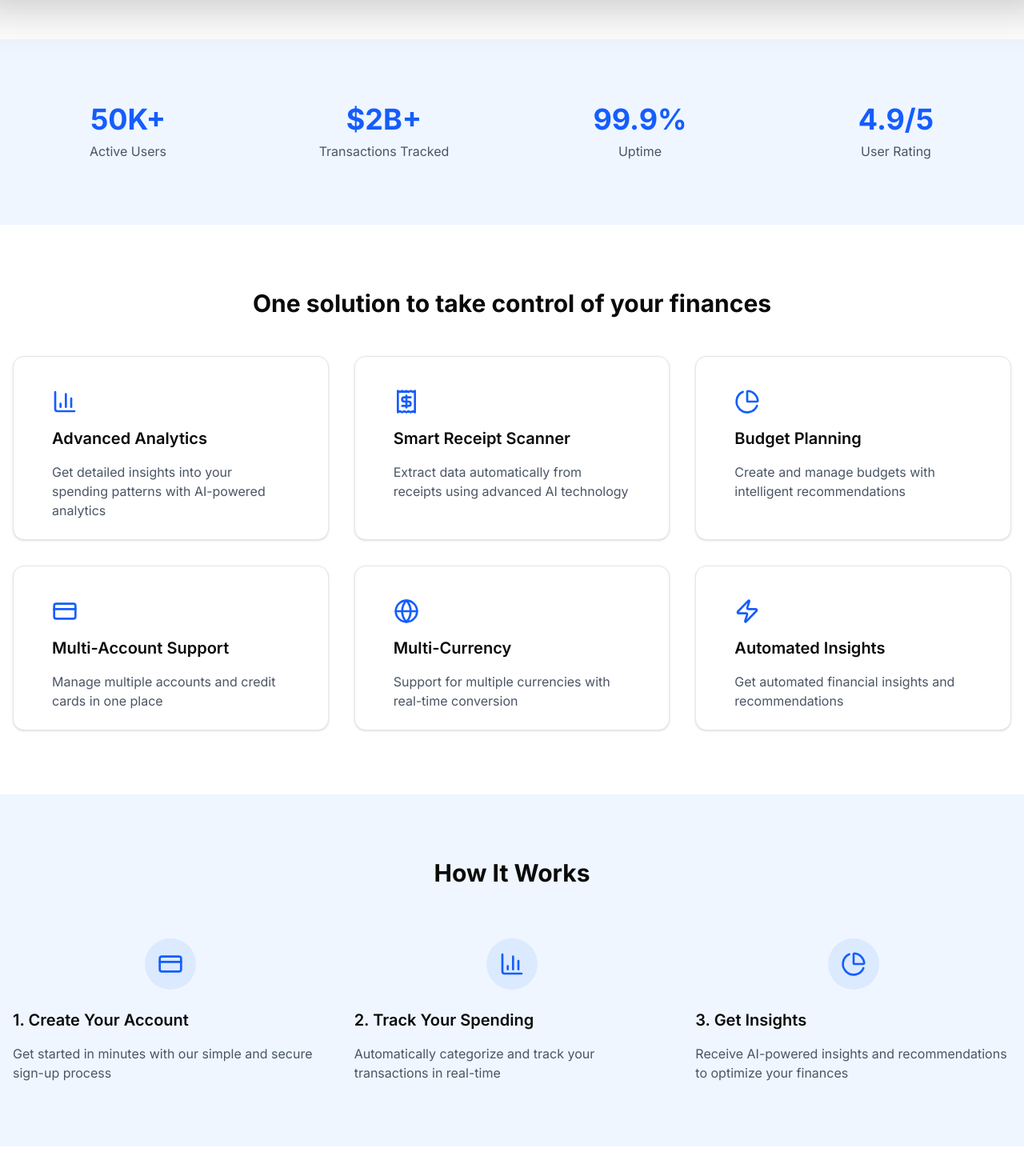
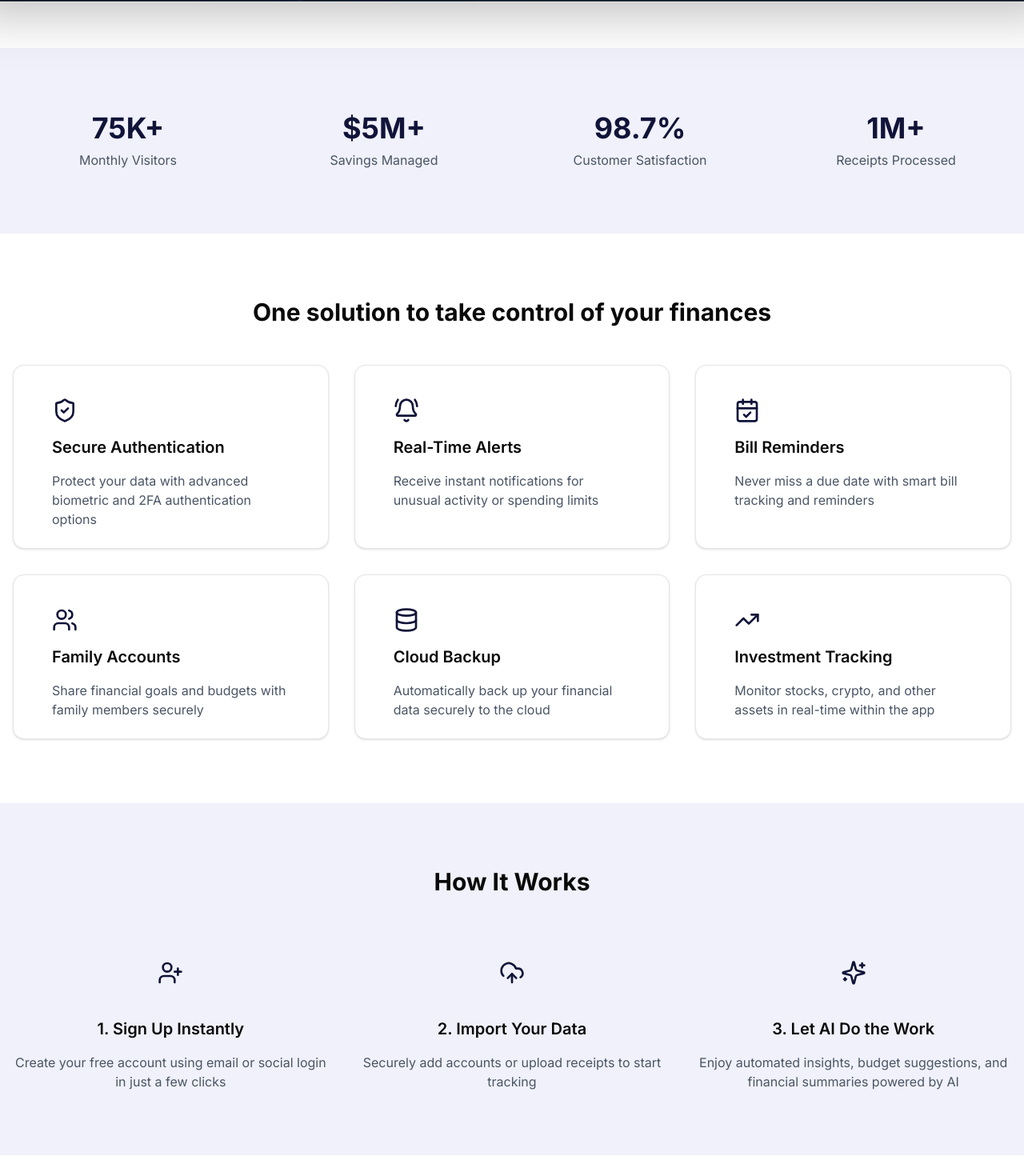
Before and after one commit to pallavihegde01/Finance-management, a Next.js app: page / in a window 1280 px wide. Shown: the part 1240-2710 px from the top of the page at 80% size. Built offline with nearby package versions, Linux system fonts and the light colour scheme; no server answers.

Commit message:
changes with  ui

```diff
--- a/app/(main)/dashboard/layout.js
+++ b/app/(main)/dashboard/layout.js
@@ -5,7 +5,7 @@ import { BarLoader } from 'react-spinners';
 const DashboardLayout= () => {
   return (
     <div className='px-5'>
-        <h1 className='text-6xl font-bold bg-gradient-to-br from-blue-600 to-purple-600 tracking-tighter pr-2 pb-2 text-transparent bg-clip-text mb-2'>Dashboard</h1>
+        <h1 className='text-6xl font-bold bg-gradient-to-br from-[#111439] to-[#AB2AED] tracking-tighter pr-2 pb-2 text-transparent bg-clip-text mb-2'>Dashboard</h1>
         <Suspense
             fallback={<BarLoader className="mt-4" width={"100%"} color="#9333ea"/>}
         >
--- a/app/page.jsx
+++ b/app/page.jsx
@@ -11,12 +11,12 @@ export default function Home() {
   <div className="mt-40 ">
     <HeroSection/>
 
-    <section className="py-20 bg-blue-50">
+    <section className="py-20 bg-[#F0F1FA]">
       <div className="container mx-auto px-4">
         <div className="grid grid-cols-2 md:grid-cols-4 gap-8">
           {statsData.map((statsData,index)=>(
             <div key={index} className="text-center">
-              <div className="text-4xl font-bold text-blue-600 mb-2">{statsData.value}</div>
+              <div className="text-4xl font-bold text-[#111439] mb-2">{statsData.value}</div>
               <div className="text-gray-600">{statsData.label}</div>
             </div>
           ))}
@@ -41,14 +41,14 @@ export default function Home() {
       </div>
     </section>
 
-    <section className="py-20 bg-blue-50">
+    <section className="py-20 bg-[#F0F1FA]">
       <div className="container mx-auto px-4">
         <h2 className="text-3xl font-bold text-center mb-16">How It Works</h2>
         <div className="grid grid-cols-1 md:grid-cols-3 gap-8">
           {howItWorksData.map((step,index)=>(
-            <div key={index}>
-              <div className="w-16 h-16 bg-blue-100 rounded-full flex items-center justify-center mx-auto mb-6">{step.icon}</div>
-              <h3 className="text-xl font-semibold mb-4">{step.title}</h3>
+            <div key={index} className="text-center">
+              <div className="w-16 h-16 bg-[#F0F1FA] rounded-full flex items-center justify-center mx-auto mb-6">{step.icon}</div>
+              <h3 className="text-xl font-semibold mb-4 ">{step.title}</h3>
               <p className="text-gray-600">{step.description}</p>
             </div>
           ))}
@@ -84,14 +84,14 @@ export default function Home() {
       </div>
     </section>
 
-    <section className="py-20 bg-blue-300">
+    <section className="py-20 bg-[#8688B8]">
       <div className="container mx-auto px-4 text-center">
         <h2 className="text-3xl font-bold text-center mb-4">Ready to master your finances?</h2>
-        <p className="text-blue-100 mb-8 max-w-2xl mx-auto">Join thousands already managing their finances smarter</p>
+        <p className="text-[#D4D6EB] mb-8 max-w-2xl mx-auto">Join thousands already managing their finances smarter</p>
         <Link href="/dashboard">
         <Button
         size="lg"
-        className="bg-white text-blue-600 hover:bg-blue-50 animate-bounce"
+        className="bg-white text-[#111439] hover:bg-[#F0F1FA] animate-bounce"
         >
           Start Free Trial
         </Button>
--- a/components/hero.jsx
+++ b/components/hero.jsx
@@ -24,9 +24,9 @@ const HeroSection = () => {
         return ()=> window.removeEventListener("scroll",handleScroll)
     },[]);
   return (
-    <div className="pb-20 px-4">
+    <div className="pb-20 px-4" >
         <div className="container mx-auto text-center">
-        <h1 className="text-5xl md:text-8xl lg:text-[105px] bg-gradient-to-br from-blue-600 to-purple-600 font-extrabold tracking-tighter pr-2 pb-2 text-transparent bg-clip-text">
+        <h1 className="text-5xl md:text-8xl lg:text-[105px] bg-gradient-to-br from-[#111439] to-[#AB2AED] font-extrabold tracking-tighter pr-2 pb-2 text-transparent bg-clip-text">
         Achieve financial success <br /> with smart management</h1>
             <p className="text-xl text-gray-600 mb-8 max-w-2xl mx-auto">
             Optimize your finances effortlessly with an AI-powered platform that tracks, analyzes, and enhances your spending.
@@ -48,7 +48,7 @@ const HeroSection = () => {
                     <Image
                     src="/banner.jpg"
                     width={1280}
-                    height={720}
+                    height={580}
                     alt="Dashboard Preview"
                     className="rounded-lg shadow-2xl border mx-auto"
                     priority/>
--- a/data/landing.js
+++ b/data/landing.js
@@ -1,111 +1,123 @@
 import {
     BarChart3,
-    Receipt,
+    ShieldCheck,
     PieChart,
     CreditCard,
-    Globe,
-    Zap,
+    BellRing,
+    CalendarCheck,
+    Users,
+    Database,
+    TrendingUp,
+    Sparkles,
+    UploadCloud,
+    UserPlus,
   } from "lucide-react";
 
   // Stats Data
   export const statsData = [
     {
-      value: "50K+",
-      label: "Active Users",
+      value: "75K+",
+      label: "Monthly Visitors",
     },
     {
-      value: "$2B+",
-      label: "Transactions Tracked",
+      value: "$5M+",
+      label: "Savings Managed",
     },
     {
-      value: "99.9%",
-      label: "Uptime",
+      value: "98.7%",
+      label: "Customer Satisfaction",
     },
     {
-      value: "4.9/5",
-      label: "User Rating",
+      value: "1M+",
+      label: "Receipts Processed",
     },
   ];
+
 
   // Features Data
   export const featuresData = [
     {
-      icon: <BarChart3 className="h-8 w-8 text-blue-600" />,
-      title: "Advanced Analytics",
+      icon: <ShieldCheck className="h-8 w-8 text-[#111439]" />,
+      title: "Secure Authentication",
       description:
-        "Get detailed insights into your spending patterns with AI-powered analytics",
+        "Protect your data with advanced biometric and 2FA authentication options",
     },
     {
-      icon: <Receipt className="h-8 w-8 text-blue-600" />,
-      title: "Smart Receipt Scanner",
+      icon: <BellRing className="h-8 w-8 text-[#111439]" />,
+      title: "Real-Time Alerts",
       description:
-        "Extract data automatically from receipts using advanced AI technology",
+        "Receive instant notifications for unusual activity or spending limits",
     },
     {
-      icon: <PieChart className="h-8 w-8 text-blue-600" />,
-      title: "Budget Planning",
-      description: "Create and manage budgets with intelligent recommendations",
+      icon: <CalendarCheck className="h-8 w-8 text-[#111439]" />,
+      title: "Bill Reminders",
+      description: "Never miss a due date with smart bill tracking and reminders",
     },
     {
-      icon: <CreditCard className="h-8 w-8 text-blue-600" />,
-      title: "Multi-Account Support",
-      description: "Manage multiple accounts and credit cards in one place",
+      icon: <Users className="h-8 w-8 text-[#111439]" />,
+      title: "Family Accounts",
+      description:
+        "Share financial goals and budgets with family members securely",
     },
     {
-      icon: <Globe className="h-8 w-8 text-blue-600" />,
-      title: "Multi-Currency",
-      description: "Support for multiple currencies with real-time conversion",
+      icon: <Database className="h-8 w-8 text-[#111439]" />,
+      title: "Cloud Backup",
+      description:
+        "Automatically back up your financial data securely to the cloud",
     },
     {
-      icon: <Zap className="h-8 w-8 text-blue-600" />,
-      title: "Automated Insights",
-      description: "Get automated financial insights and recommendations",
+      icon: <TrendingUp className="h-8 w-8 text-[#111439]" />,
+      title: "Investment Tracking",
+      description:
+        "Monitor stocks, crypto, and other assets in real-time within the app",
     },
   ];
+
 
   // How It Works Data
   export const howItWorksData = [
     {
-      icon: <CreditCard className="h-8 w-8 text-blue-600" />,
-      title: "1. Create Your Account",
+      icon: <UserPlus className="h-8 w-8 text-[#111439]" />,
+      title: "1. Sign Up Instantly",
       description:
-        "Get started in minutes with our simple and secure sign-up process",
+        "Create your free account using email or social login in just a few clicks",
     },
     {
-      icon: <BarChart3 className="h-8 w-8 text-blue-600" />,
-      title: "2. Track Your Spending",
+      icon: <UploadCloud className="h-8 w-8 text-[#111439]" />,
+      title: "2. Import Your Data",
       description:
-        "Automatically categorize and track your transactions in real-time",
+        "Securely add accounts or upload receipts to start tracking",
     },
     {
-      icon: <PieChart className="h-8 w-8 text-blue-600" />,
-      title: "3. Get Insights",
+      icon: <Sparkles className="h-8 w-8 text-[#111439]" />,
+      title: "3. Let AI Do the Work",
       description:
-        "Receive AI-powered insights and recommendations to optimize your finances",
+        "Enjoy automated insights, budget suggestions, and financial summaries powered by AI",
     },
   ];
+
 
   // Testimonials Data
   export const testimonialsData = [
     {
-      name: "Sarah Johnson",
-      role: "Small Business Owner",
-      image: "https://randomuser.me/api/portraits/women/75.jpg",
+      name: "Aisha Patel",
+      role: "Startup Founder",
+      image: "https://randomuser.me/api/portraits/women/65.jpg",
       quote:
-        "Welth has transformed how I manage my business finances. The AI insights have helped me identify cost-saving opportunities I never knew existed.",
+        "This platform gave me complete visibility into our spending. The automated reports are a game-changer for budgeting and investor updates.",
     },
     {
-      name: "Michael Chen",
-      role: "Freelancer",
-      image: "https://randomuser.me/api/portraits/men/75.jpg",
+      name: "James Lee",
+      role: "Remote Consultant",
+      image: "https://randomuser.me/api/portraits/men/66.jpg",
       quote:
-        "The receipt scanning feature saves me hours each month. Now I can focus on my work instead of manual data entry and expense tracking.",
+        "I love how seamless the experience is. Adding my accounts was easy, and the AI suggestions actually helped me cut down on unnecessary expenses.",
     },
     {
-      name: "Emily Rodriguez",
-      role: "Financial Advisor",
-      image: "https://randomuser.me/api/portraits/women/74.jpg",
+      name: "Daniela Russo",
+      role: "Nonprofit Manager",
+      image: "https://randomuser.me/api/portraits/women/67.jpg",
       quote:
-        "I recommend Welth to all my clients. The multi-currency support and detailed analytics make it perfect for international investors.",
+        "With tight budgets and donor accountability, having real-time tracking and fraud protection has been essential to our operations.",
     },
   ];
```
Also changed, not shown: public/banner.jpg.
